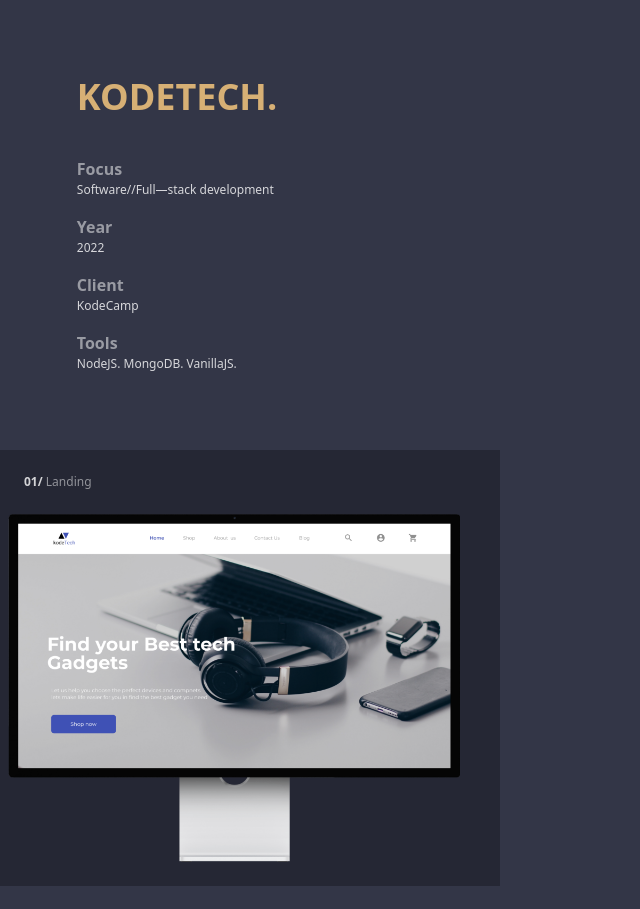
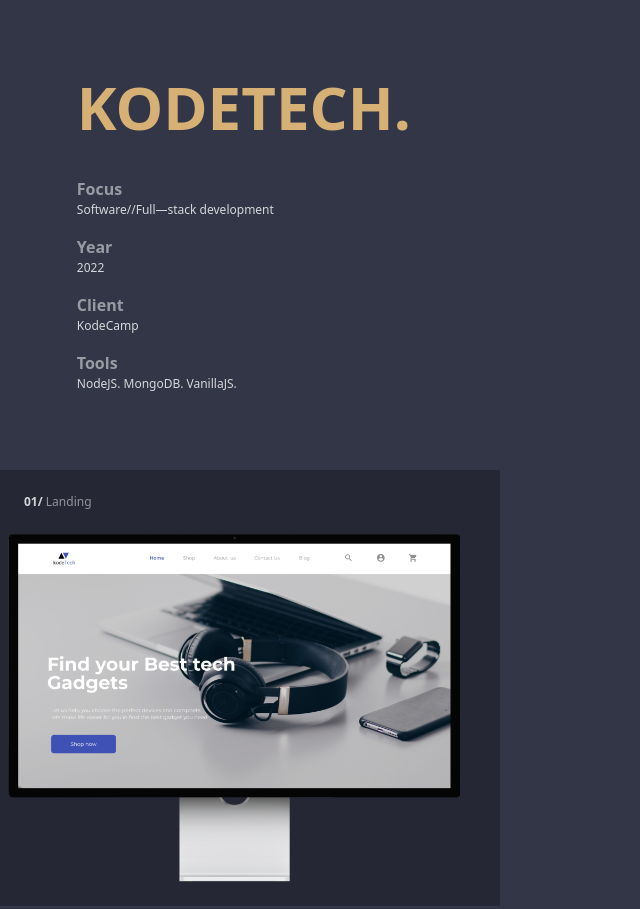
Before and after one commit to deelaurence/portfolio, a website: page kodetech.html in a window 1280 px wide. Shown: the top 909 px of the page, without its empty margins (0-640 px from the left). Drawn offline with Linux system fonts and the light colour scheme.

Commit message:
kodetech

```diff
--- a/js/projectAnimation.js
+++ b/js/projectAnimation.js
@@ -12,9 +12,10 @@
 ScrollTrigger.create({
     animation:tl,
     trigger:'.project-card1',
-    start:'top 40%',
+    start:'top 30%',
     end:'+=425',
     scrub:3,
+    anticipatePin:1,
     pin:true,
     pinSpacing:false
 })
--- a/kodetech.html
+++ b/kodetech.html
@@ -12,7 +12,7 @@
     <section class="p-[6%] text-white bg-primaryBg w-screen">
         <nav class=" project-nav z-20 w-[88%] ">
             <div class="flex  justify-between items-center">
-                <h1 class="text-4xl project-title text-orangeText  decoration-1 decoration-blockquoteMid font-bold ">
+                <h1 class="text-6xl project-title text-orangeText  decoration-1 decoration-blockquoteMid font-bold ">
                     KODETECH.
                 </h1>
                 <!-- <p class="border  h-8 w-8 rounded-full" >X</p> -->
@@ -41,7 +41,7 @@
         </div>
     </section>
     <section class=" px-[6%]">
-        <h3 class="font-semibold text-orangeText">
+        <h3 class="font-semibold mt-6 text-orangeText">
             DETAILS
         </h3>
         <p class="mt-4 text-[20px] text-blockquote font-semibold">
```
Also changed, not shown: css/main.css.
